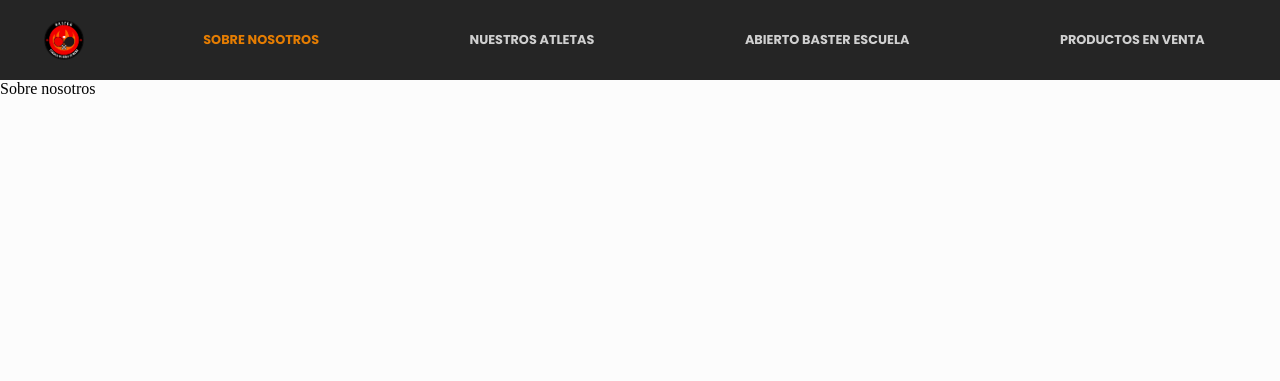
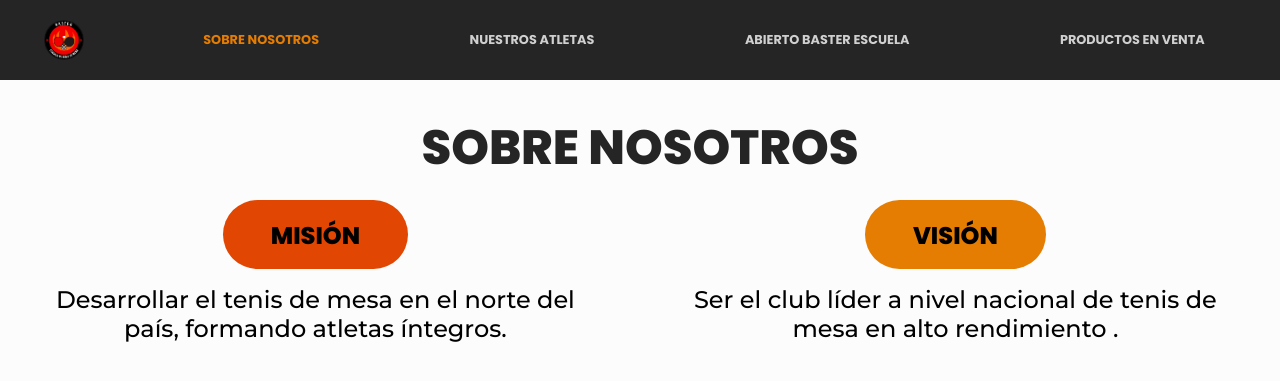
Before and after one commit to JorgePasco1/baster-escuela-website, a Flask app: page /about in a window 1280 px wide. Shown: the top 381 px of the page. Run offline with Flask 2, Linux system fonts and the light colour scheme.

Commit message:
add about mv section

```diff
--- /dev/null
+++ b/static/styles/about.css
@@ -0,0 +1,59 @@
+h1 {
+    margin-top: 2rem;
+    margin-bottom: 1rem;
+    text-align: center;
+    font-family: var(--title);
+    font-size: 3rem;
+    font-weight: 800;
+    color: var(--dark-gray)
+}
+
+.mv-section {
+    display: grid;
+    width:100%;
+    height: 5rem;
+    grid-template:
+            "mc vc"
+            "mc vc"
+            "mt vt";
+    justify-items: center;
+    align-items: center;
+}
+
+.m-container {
+    grid-area: mc;
+    background-color: var(--main-red);
+}
+
+.v-container {
+    grid-area: vc;
+    background-color: var(--main-orange);
+}
+
+.m-text-container {
+    grid-area: mt;
+}
+
+.v-text-container {
+    grid-area: vt;
+}
+
+.mv-title {
+    width: fit-content;
+    height: fit-content;
+    border-radius: 50px;
+    padding: 1.1rem 3rem 1rem 3rem;
+    margin-bottom: 1rem;
+    font-family: var(--title);
+    font-weight: 800;
+    font-size: 1.5rem;
+    display: flex;
+    align-items: center;
+}
+
+.mv-text {
+    padding: 0 3rem 0 3rem;
+    font-family: var(--content);
+    font-size: 1.5rem;
+    text-align: center;
+}
--- a/static/styles/shared.css
+++ b/static/styles/shared.css
@@ -1,9 +1,11 @@
 :root {
-    --main-red: #D74000;
+    --main-red: rgb(226, 70, 3);
     --main-orange: #E57D02;
     --dark-gray: #252525;
     --super-light-gray: #FCFCFC;
     --light-gray: #D0D0D0;
+    --title: Poppins;
+    --content: Montserrat
 }
 
 * {
@@ -25,7 +27,7 @@ nav {
     background-color: var(--dark-gray);
     display: flex;
     align-items: center;
-    font-family: Poppins;
+    font-family: var(--title);
     font-weight: 700;
     font-size: .8rem;
 }
--- a/templates/about.html
+++ b/templates/about.html
@@ -3,7 +3,18 @@
 {% block title %}
 Sobre nosotros
 {% endblock %}
+{% block styles %}
+<link rel="stylesheet" type="text/css" href="{{ url_for('static', filename='styles/about.css') }}">
+{% endblock %}
 
 {% block main %}
-Sobre nosotros
+<h1>SOBRE NOSOTROS</h1>
+<div class="mv-section">
+    <div class="m-container mv-title">MISIÓN</div>
+    <div class="v-container mv-title">VISIÓN</div>
+    <div class="m-text-container mv-text">Desarrollar el tenis de mesa en el norte del país,
+        formando atletas íntegros.</div>
+    <div class="v-text-container mv-text">Ser el club líder a nivel nacional de tenis de mesa
+        en alto rendimiento .</div>
+</div>
 {% endblock %}
--- a/templates/layout.html
+++ b/templates/layout.html
@@ -8,6 +8,7 @@
         href="https://fonts.googleapis.com/css2?family=Montserrat:wght@500&family=Poppins:wght@600;700;800&display=swap"
         rel="stylesheet">
     <link rel="stylesheet" type="text/css" href="{{ url_for('static', filename='styles/shared.css') }}">
+    {% block styles %}{% endblock %}
     <title>{% block title %}{% endblock %}</title>
 </head>
 
```
